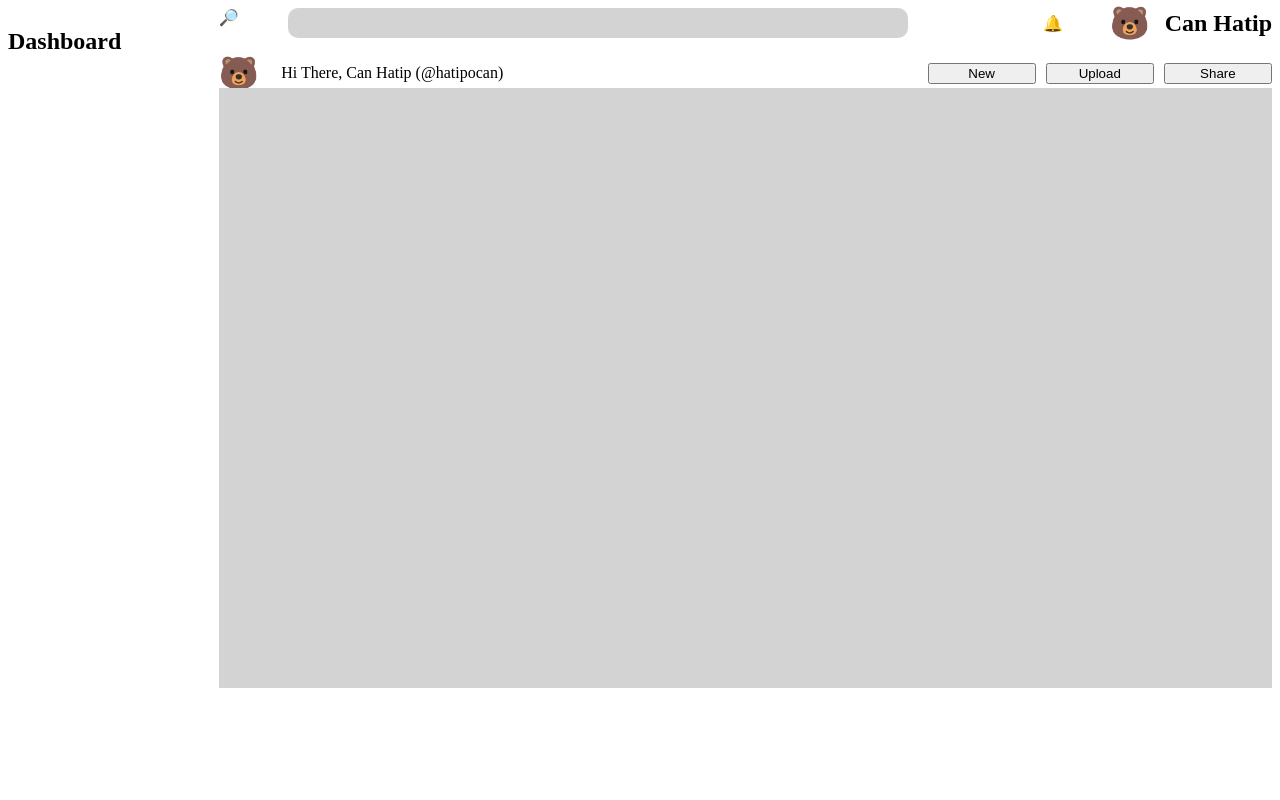
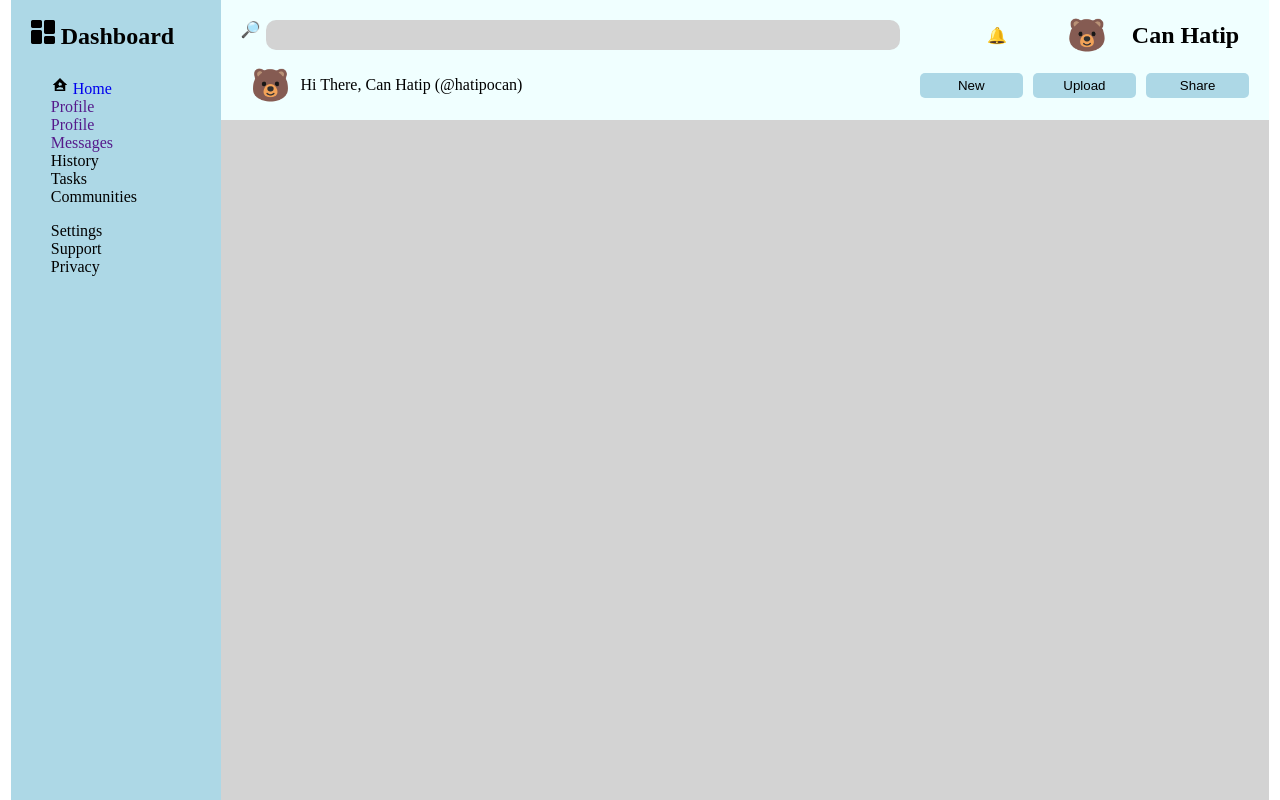
Before and after one commit to hatipocan/adminDashboard-Example, a plain HTML site: page index.html in a window 1280 px wide. Shown: the top 800 px of the page. Drawn offline with Linux system fonts and the light colour scheme.

Commit message:
general layout updated

```diff
--- a/index.html
+++ b/index.html
@@ -33,7 +33,22 @@
         </header>
 
         <nav class="side-bar-container">
-            <h1 class="dashboard-title"> Dashboard </h1>
+            <h1 class="dashboard-title"><img src="dashboard.png" alt="#"> Dashboard </h1>
+            <ul class="first-menu">
+                <li><a href="#"><img src="home-account-custom (1).png" alt="">  Home</a></li>
+                <li><a href="">Profile</li>
+                    <li><a href="">Profile</a></li>
+                <li><a href="">Messages</a></li>
+                <li>History</li>
+                <li>Tasks</li>
+                <li>Communities</li>
+            </ul>
+
+            <ul class="second-menu">
+                <li>Settings</li>
+                <li>Support</li>
+                <li>Privacy</li>
+            </ul>
 
 
         </nav>
--- a/styles.css
+++ b/styles.css
@@ -1,7 +1,15 @@
+body {
+    margin: 0;
+    display: grid;
+    justify-content: center;
+    height: auto;
+}
+
+
 .grid-container {
     display: grid;
     grid-template-columns: 1fr 5fr;
-    grid-template-rows: 2fr 15fr;
+    grid-template-rows: 2fr 17fr;
 }
 
 .header-container {
@@ -11,6 +19,25 @@
     grid-column: 2 /3;
     align-items: center;
     gap: 20px;
+    padding: 20px;
+}
+
+header.header-container {
+    background-color: azure;
+}
+
+nav.side-bar-container {
+    background-color: lightblue;
+}
+
+ul.first-menu ,li, a {
+    text-decoration: none;
+    list-style: none;
+}
+
+h1.dashboard-title {
+    margin: 10px;
+    padding: 10px;
 }
 
 .side-bar-container {
@@ -20,7 +47,7 @@
 
 .search-bar-container {
     display: grid;
-    grid-template-columns: 1fr 9fr;
+    grid-template-columns: 25px 9fr;
     grid-auto-rows: 30px;
 
 }
@@ -49,6 +76,7 @@
 .ringing-bell > .name {
     font-size: 1.5em;
     font-weight: bolder;
+    padding: 10px;
 }
 
 .ringing-bell > .bear-icon {
@@ -64,6 +92,7 @@
 
 .header-title-container > .bear-icon-subheader {
     font-size: 2em;
+    padding: 10px;
 }
 
 .buttons-container {
@@ -75,3 +104,15 @@
 .project-articles-container {
     background-color: lightgray;
 }
+
+.buttons-container > button {
+    border-style: none;
+    background-color: lightblue;
+    border-radius: 5px;
+    padding: 5px;
+}
+
+.buttons-container > button:hover {
+    background-color: darkblue;
+    color: antiquewhite;
+}
```
Also changed, not shown: home-account-custom (1).png (added), home-account-custom.png (added), home-account.svg (added), icons8-home-50.png (added).
